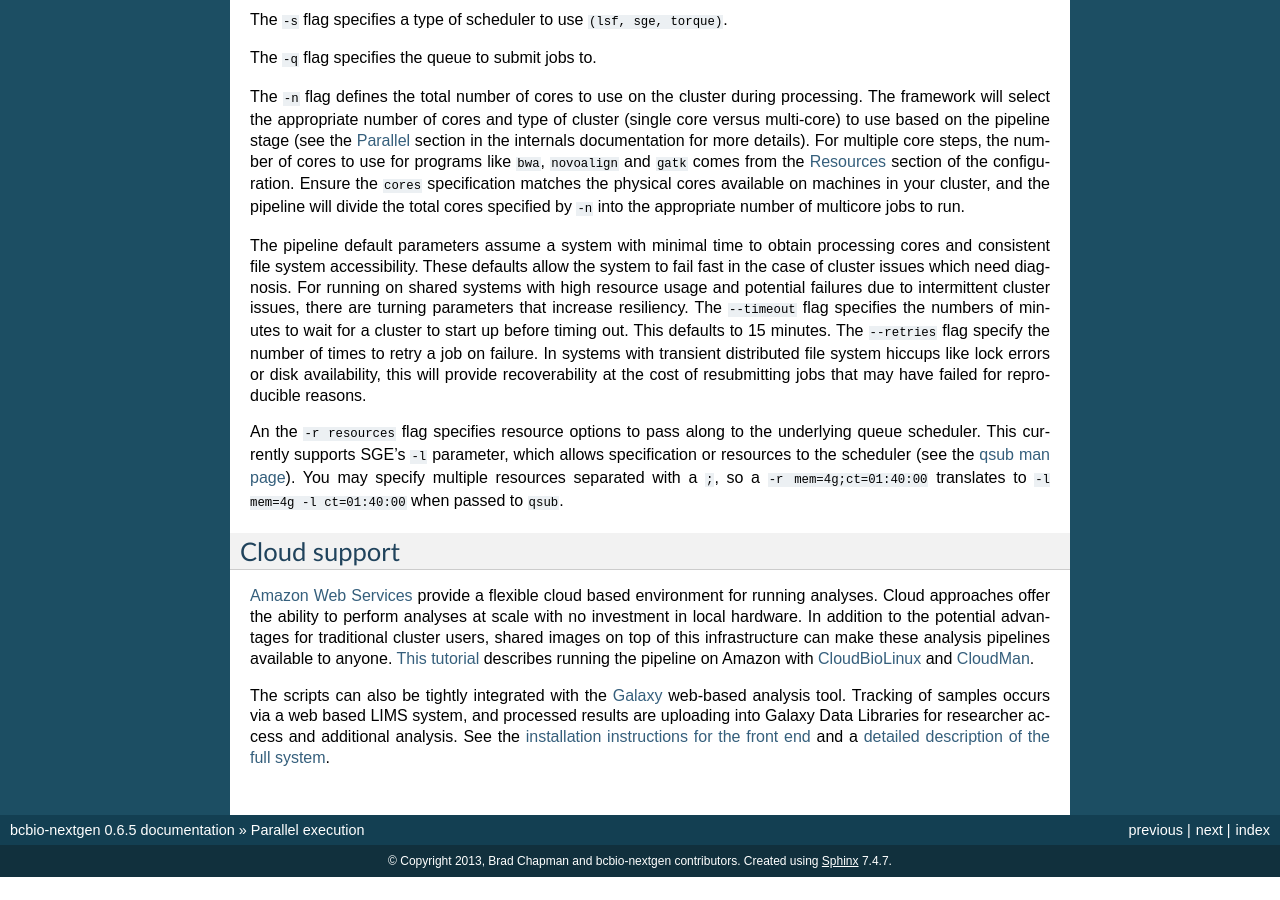
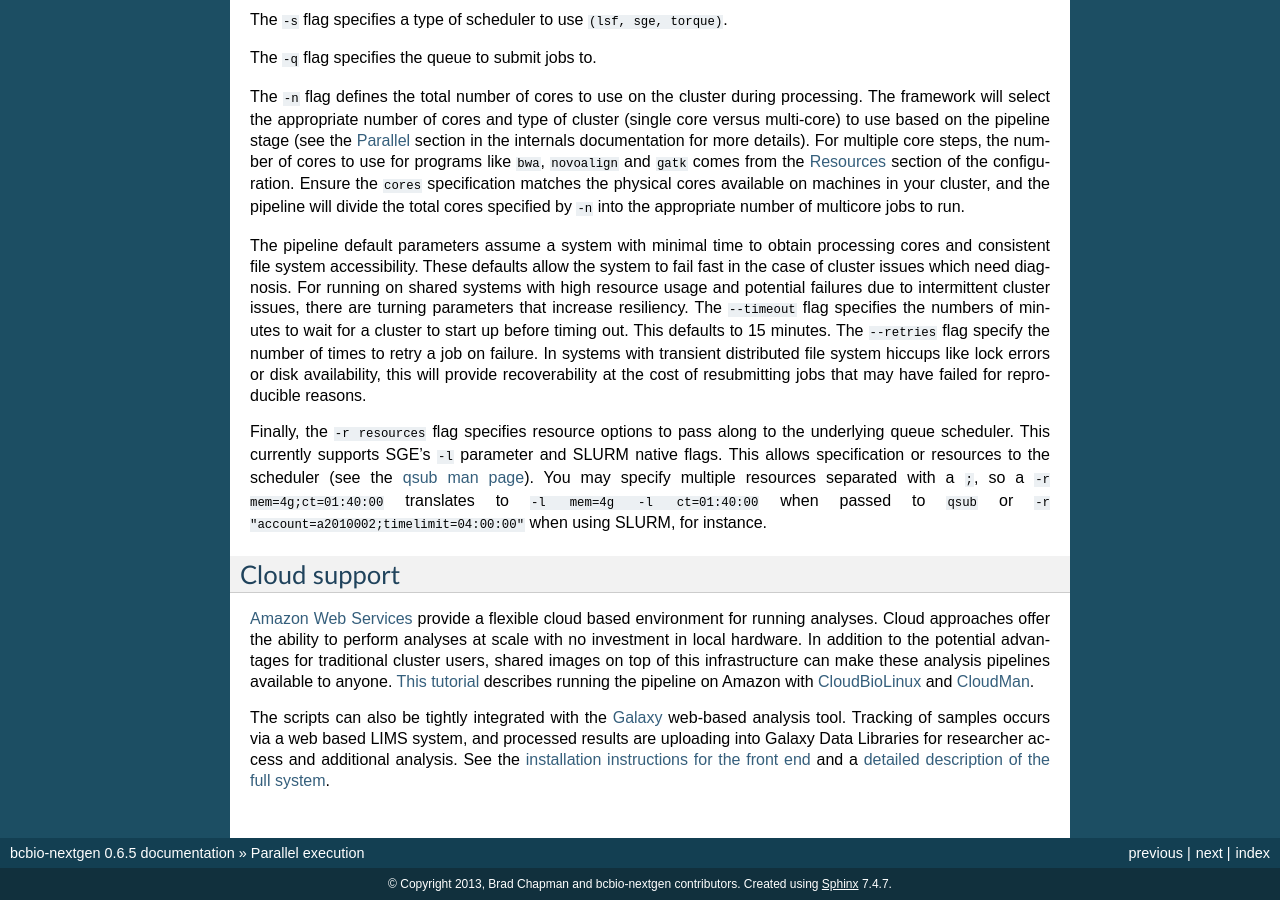
Before and after one commit to bcbio/bcbio-nextgen, a Sphinx documentation site: the page built from docs/contents/parallel.rst, in a window 1280 px wide and 900 px high, scrolled down 638 px. Built offline with Sphinx 7.4.7, drawn with Linux system fonts in a browser that asks for light colours; before the commit the page ends 1515 px from its top, so only the background shows below that.

Commit message:
Merge slurm and SciLifeLab introduction from Roman. Fixes #64

```diff
--- a/README.rst
+++ b/README.rst
@@ -1,5 +1,8 @@
 bcbio-nextgen
 -------------
+
+.. image:: https://secure.travis-ci.org/brainstorm/bcbio-nextgen.png?branch=master
+   :target: http://travis-ci.org/brainstorm/bcbio-nextgen
 
 A python toolkit providing best-practice pipelines for fully automated
 high throughput sequencing analysis. You write a high level
--- a/docs/contents/parallel.rst
+++ b/docs/contents/parallel.rst
@@ -66,12 +66,13 @@ with transient distributed file system hiccups like lock errors or disk
 availability, this will provide recoverability at the cost of
 resubmitting jobs that may have failed for reproducible reasons.
 
-An the ``-r resources`` flag specifies resource options to pass along
+Finally, the ``-r resources`` flag specifies resource options to pass along
 to the underlying queue scheduler. This currently supports SGE's
-``-l`` parameter, which allows specification or resources to the
-scheduler (see the `qsub man page`_). You may specify multiple
+``-l`` parameter and SLURM native flags. This allows specification
+or resources to the scheduler (see the `qsub man page`_). You may specify multiple
 resources separated with a ``;``, so a ``-r mem=4g;ct=01:40:00``
-translates to ``-l mem=4g -l ct=01:40:00`` when passed to ``qsub``.
+translates to ``-l mem=4g -l ct=01:40:00`` when passed to ``qsub`` or
+``-r "account=a2010002;timelimit=04:00:00"`` when using SLURM, for instance.
 
 .. _qsub man page: http://gridscheduler.sourceforge.net/htmlman/htmlman1/qsub.html
 .. _IPython parallel: http://ipython.org/ipython-doc/dev/index.html
```
Also changed, not shown: docs/contents/introduction.rst (+10 -0 lines), .travis.yml (added), 3 other files.
